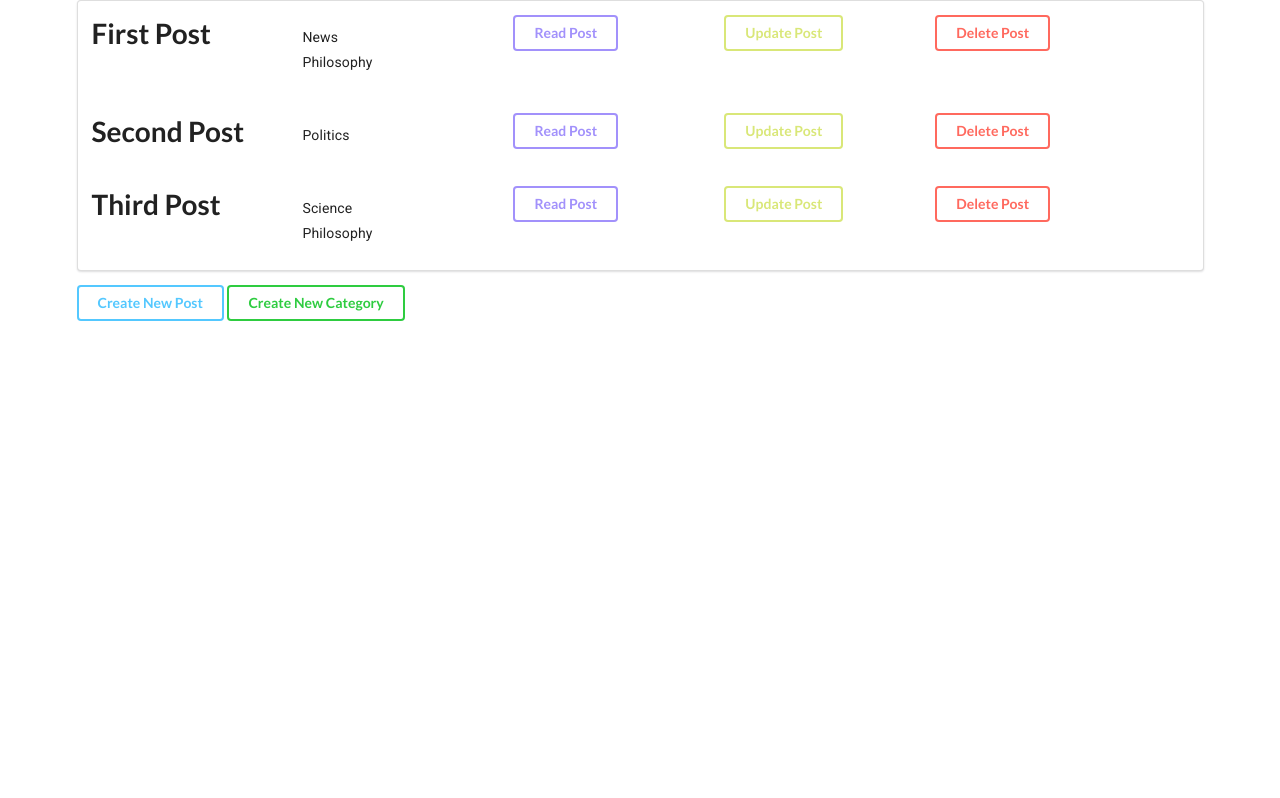
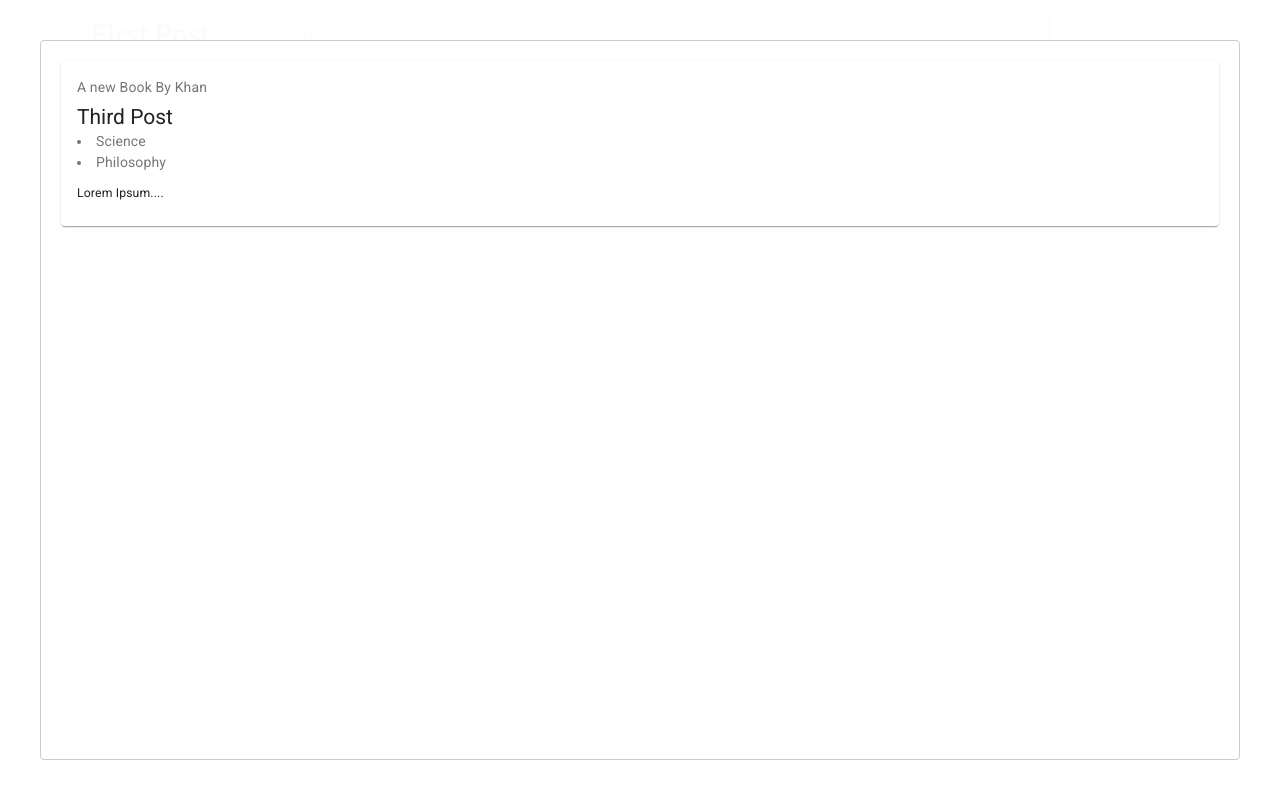
Before and after one commit to Samiur-UTI/Wedevs-CRUD-Task-, a React (Create React App) app: page /read/1 in a window 1280 px wide. Built offline with nearby package versions, Linux system fonts and the light colour scheme.

Commit message:
only update left

```diff
--- a/package.json
+++ b/package.json
@@ -12,6 +12,7 @@
     "react-dom": "^17.0.1",
     "react-hook-form": "^6.15.4",
     "react-modal": "^3.12.1",
+    "react-router-dom": "^5.2.0",
     "react-scripts": "4.0.3",
     "web-vitals": "^1.1.0"
   },
--- a/public/index.html
+++ b/public/index.html
@@ -32,6 +32,8 @@
   <body>
     <noscript>You need to enable JavaScript to run this app.</noscript>
     <div id="root"></div>
+    <div id="modal_root"></div>
+
     <!--
       This HTML file is a template.
       If you open it directly in the browser, you will see an empty page.
--- a/src/App.js
+++ b/src/App.js
@@ -1,11 +1,33 @@
-import React from 'react';
-import Posts from './components/posts';
+import {useState} from 'react';
+import Post from './components/post';
+import Modal from 'react-modal';
+import {storageBook, storageCategory} from './services/storage';
+import {FormCreateBook, FormCreateCategory} from './components/modals/createForm';
 
-const App = () =>{
+Modal.setAppElement('#root');
+const Posts = () => {
+    const [post,setPost] = useState(storageBook());
+    const [createPost, setcreatePost] = useState(false);
+    const [category, setCategory] = useState(storageCategory());
+    const [createCategory, setcreateCategory] = useState(false);
+    const handleDelete = (id) => {
+     const newPost = post.filter(p => p.id !== id);
+     setPost(newPost);
+    }
     return(
-        <div className='ui container'>
-            <Posts/>
+       <div className='ui content ui container'>
+            <Post category={category} posts={post} handleDelete={handleDelete}/>
+            <div className='ui container'>
+                <button onClick={() => setcreatePost(true)} className='ui inverted blue button'>Create New Post</button>
+                <Modal isOpen={createPost} onRequestClose = {() => setcreatePost(false)}>
+                    <FormCreateBook category={category} post={post} setPost={setPost}/>
+                </Modal>
+                <button onClick={()=> setcreateCategory(true)} className='ui inverted green button'>Create New Category</button>
+                <Modal isOpen={createCategory} onRequestClose = {() => setcreateCategory(false)}>
+                    <FormCreateCategory category={category} setCategory={setCategory}/>
+                </Modal>
+            </div>
         </div>
     )
 }
-export default App;
+export default Posts;
--- a/src/components/form.js
+++ b/src/components/form.js
@@ -50,6 +50,6 @@ export default function Form(props) {
 
               <Button variant='outlined' color='primary' type="submit">Submit</Button>
             </FormControl>
-        </form>
+    </form>
   )
 }
--- /dev/null
+++ b/src/components/modals/readBook.js
@@ -0,0 +1,49 @@
+import {useState,React} from 'react';
+import {storageBook} from '../../services/storage';
+import Modal from 'react-modal';
+import {useHistory} from 'react-router-dom';
+import {makeStyles,Card, CardContent, Typography} from '@material-ui/core';
+
+export default function ReadBook({post}) {
+    const history = useHistory();
+    const [openBook, setopenBook] = useState(true);
+    const useStyles = makeStyles({
+        root: {
+          minWidth: 275,
+        },
+        bullet: {
+          display: 'inline-block',
+          margin: '0 2px',
+          transform: 'scale(0.8)',
+        },
+        title: {
+          fontSize: 14,
+        },
+        pos: {
+          marginBottom: 12,
+        },
+      });
+      const classes = useStyles();
+        return (
+            <div style={{marginLeft: 325, marginBottom: 50}} className='ui content'>
+                <Modal isOpen={openBook} onRequestClose = {() => history.push('/')}>
+                    <Card className={classes.root}>
+                        <CardContent>
+                            <Typography className={classes.title} color="textSecondary" gutterBottom>
+                                A new Book By {post.author}
+                            </Typography>
+                            <Typography variant="h5" component="h2">
+                                {post.title}
+                            </Typography>
+                            <Typography className={classes.pos} color="textSecondary">
+                                {post.category.map(item => <li>{item}</li>)}
+                            </Typography>
+                            <Typography variant="body2" component="p">
+                                {post.body}
+                            </Typography>
+                        </CardContent>
+                    </Card>
+                </Modal>
+            </div>
+        )
+}
--- a/src/components/post.js
+++ b/src/components/post.js
@@ -1,9 +1,11 @@
 import Category from "./category";
+import {BrowserRouter as Router, Link, Switch, Route} from 'react-router-dom';
+import ReadBook from './modals/readBook';
 
 const Post = ({posts, handleDelete,category}) => {
-    const handleRead = (body) => console.log(body);
     const handleUpdate = (id) => console.log(id);
     return(
+        <Router>
             <div className='ui segment'>
                 {posts.map(post => (
                     <div className='ui grid'>
@@ -14,7 +16,7 @@ const Post = ({posts, handleDelete,category}) => {
                             <Category post={post}/>
                         </div>
                         <div className='three wide column'>
-                        <button key={post.id} className='ui inverted violet button' onClick={() => handleRead(post.body)}>Read Post</button>
+                           <Link to={`/read/${post.id}`}><button className='ui inverted green button'>Read book</button></Link>
                         </div>
                         <div className='three wide column'>
                             <button key={post.id} className='ui inverted olive button' onClick={() => handleUpdate(post.body)}>Update Post</button>
@@ -22,9 +24,16 @@ const Post = ({posts, handleDelete,category}) => {
                         <div className='three wide column'>
                             <button key={post.id} className='ui inverted red button' onClick={() => handleDelete(post.id)}>Delete Post</button>
                         </div>
+                        <div>
+                            <Switch>
+                                <Route exact path='/read/:id' render={(props) => <ReadBook {...props} post={post}/> }></Route>
+                                <Route></Route>
+                            </Switch>
+                        </div>
                     </div>
                 ))}
             </div>
+        </Router>
     );
 }
 export default Post;
--- a/src/components/posts.js
+++ /dev/null
@@ -1,33 +0,0 @@
-import {useState} from 'react';
-import Post from './post';
-import Modal from 'react-modal';
-import {storageBook, storageCategory} from '../services/storage';
-import {FormCreateBook, FormCreateCategory} from './modals/createForm';
-
-Modal.setAppElement('#root');
-const Posts = () => {
-    const [post,setPost] = useState(storageBook());
-    const [createPost, setcreatePost] = useState(false);
-    const [category, setCategory] = useState(storageCategory());
-    const [createCategory, setcreateCategory] = useState(false);
-    const handleDelete = (id) => {
-     const newPost = post.filter(p => p.id !== id);
-     setPost(newPost);
-    }
-    return(
-       <div className='ui content'>
-            <Post category={category} posts={post} handleDelete={handleDelete}/>
-            <div className='ui container'>
-                <button onClick={() => setcreatePost(true)} className='ui inverted blue button'>Create New Post</button>
-                <Modal isOpen={createPost} onRequestClose = {() => setcreatePost(false)}>
-                    <FormCreateBook category={category} post={post} setPost={setPost}/>
-                </Modal>
-                <button onClick={()=> setcreateCategory(true)} className='ui inverted green button'>Create New Category</button>
-                <Modal isOpen={createCategory} onRequestClose = {() => setcreateCategory(false)}>
-                    <FormCreateCategory category={category} setCategory={setCategory}/>
-                </Modal>
-            </div>
-        </div>
-    )
-}
-export default Posts;
--- a/src/index.js
+++ b/src/index.js
@@ -1,5 +1,6 @@
 import React from 'react';
 import ReactDOM from 'react-dom';
+import {BrowserRouter as Router} from 'react-router-dom';
 import App from './App.js';
 
-ReactDOM.render(<App/>, document.getElementById('root'));
+ReactDOM.render(<Router><App/></Router>, document.getElementById('root'));
```
Also changed, not shown: 1 other file (tests, documents, lock files or other folders). Lines whose indentation alone changed are shown as unchanged.
